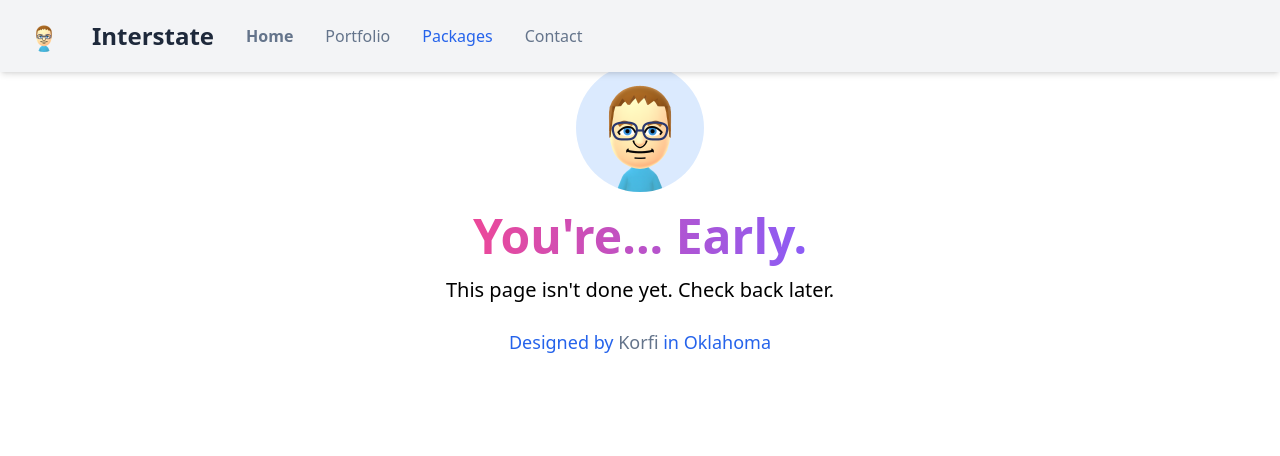
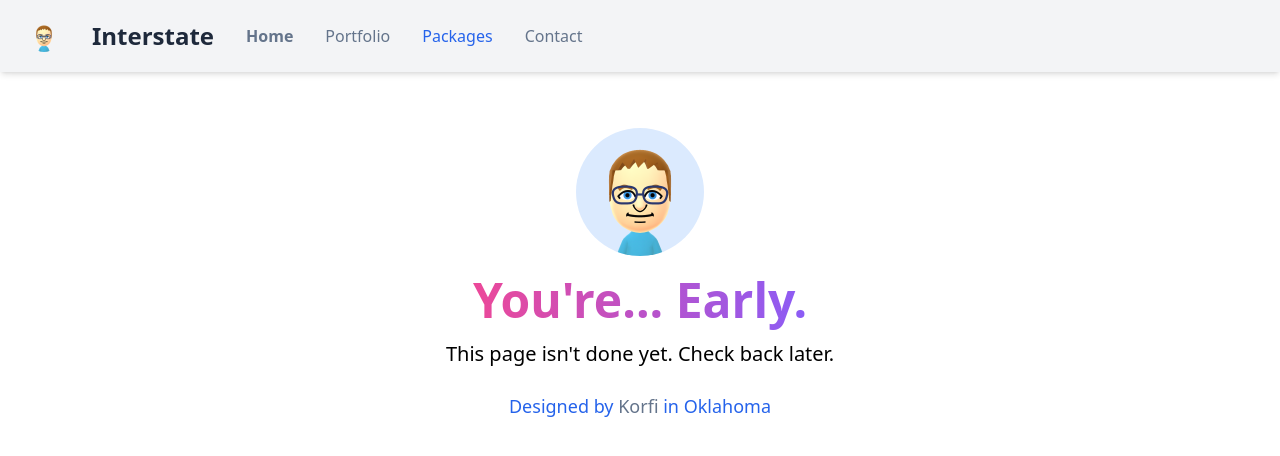
Before and after one commit to Korfi8267/Interstate, a Vue app: page /packages in a window 1280 px wide. Shown: the top 456 px of the page. Built offline with nearby package versions, Linux system fonts and the light colour scheme.

Commit message:
fix navbar animation bug

```diff
--- a/src/views/Packages.vue
+++ b/src/views/Packages.vue
@@ -1,6 +1,6 @@
 <template>
-<div class="w-screen h-screen bg-white dark:bg-slate-900 overflow-auto scroll-smooth touch-pan-y">
-<div class="my-16"></div>
+<div class="w-screen h-screen overflow-auto scroll-smooth touch-pan-y">
+<div class="my-32"></div>
 
 <div class="text-center">
   <img class="mx-auto align-center rounded-full w-32 h-32 transition ease-in-out bg-blue-100 hover:bg-blue-200 dark:bg-blue-900 dark:hover:bg-blue-800" src="../assets/mii2.png" />
```
